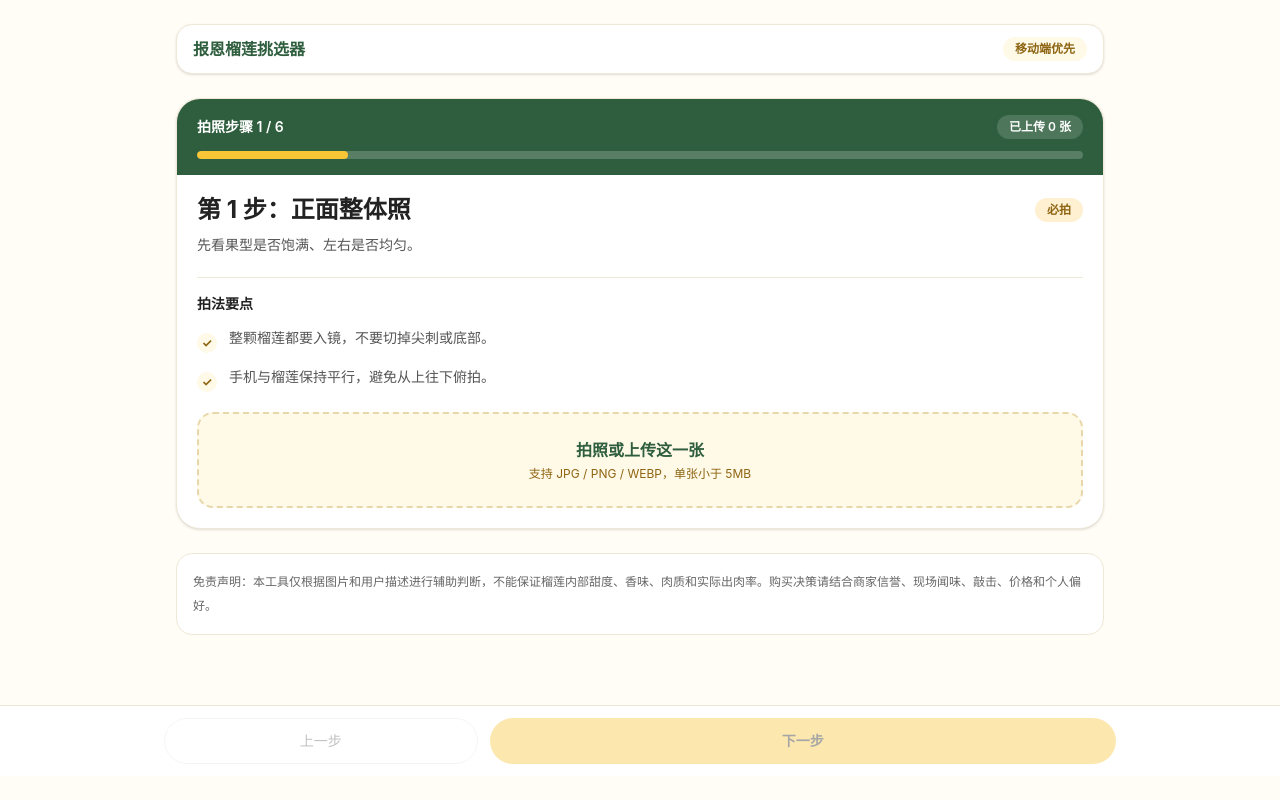
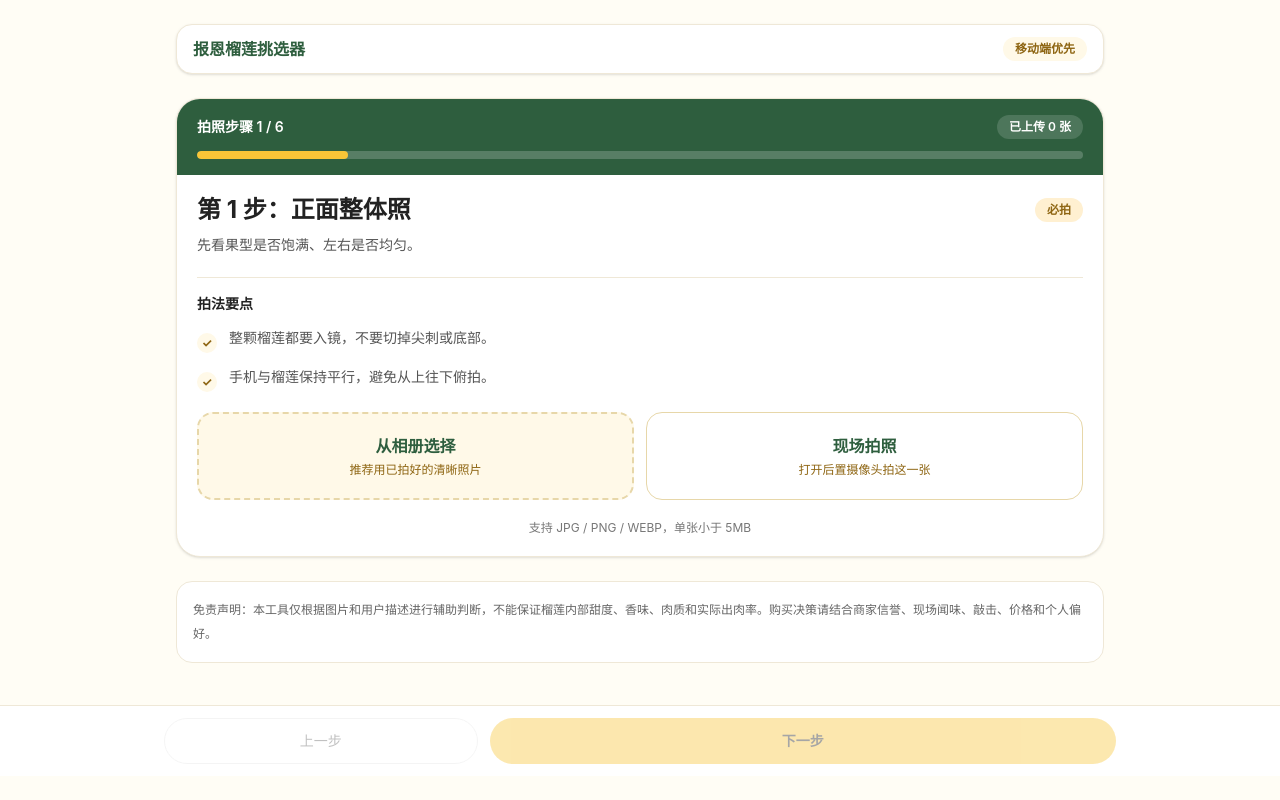
Before and after one commit to Omnireflex/ai_durian, a Next.js app: page / in a window 1280 px wide. Both pictures are taken after a click on the button "开始挑选你的榴莲". Built offline with nearby package versions, Linux system fonts and the light colour scheme.

Commit message:
Add album upload option

```diff
--- a/app/page.tsx
+++ b/app/page.tsx
@@ -331,11 +331,23 @@ export default function Home() {
                   </ul>
                 </div>
 
-                <label className="flex cursor-pointer flex-col items-center justify-center rounded-2xl border-2 border-dashed border-[#E7D7A9] bg-[#FFF9E8] px-5 py-6 text-center transition hover:border-[#F8C537]">
+                <div className="grid grid-cols-1 gap-3 sm:grid-cols-2">
+                  <label className="flex cursor-pointer flex-col items-center justify-center rounded-2xl border-2 border-dashed border-[#E7D7A9] bg-[#FFF9E8] px-5 py-5 text-center transition hover:border-[#F8C537]">
+                    <span className="text-base font-extrabold text-[#2E5E3E]">从相册选择</span>
+                    <span className="mt-1 text-xs text-[#8E6512]">推荐用已拍好的清晰照片</span>
+                    <input
+                      type="file"
+                      accept="image/jpeg,image/png,image/webp"
+                      className="hidden"
+                      onChange={(event) => onUploadCurrentStep(event.target.files?.[0] ?? null)}
+                    />
+                  </label>
+
+                  <label className="flex cursor-pointer flex-col items-center justify-center rounded-2xl border border-[#E7D7A9] bg-white px-5 py-5 text-center transition hover:border-[#F8C537]">
                     <span className="text-base font-extrabold text-[#2E5E3E]">
-                    {stepImages[currentStep.key] ? "重新上传这一张" : "拍照或上传这一张"}
+                      {stepImages[currentStep.key] ? "重新拍照" : "现场拍照"}
                     </span>
-                  <span className="mt-1 text-xs text-[#8E6512]">支持 JPG / PNG / WEBP，单张小于 5MB</span>
+                    <span className="mt-1 text-xs text-[#8E6512]">打开后置摄像头拍这一张</span>
                     <input
                       type="file"
                       accept="image/jpeg,image/png,image/webp"
@@ -344,6 +356,9 @@ export default function Home() {
                       onChange={(event) => onUploadCurrentStep(event.target.files?.[0] ?? null)}
                     />
                   </label>
+                </div>
+
+                <p className="text-center text-xs text-[#777777]">支持 JPG / PNG / WEBP，单张小于 5MB</p>
 
                 {stepImages[currentStep.key] ? (
                   <div className="space-y-2">
```
Lines whose indentation alone changed are shown as unchanged.
